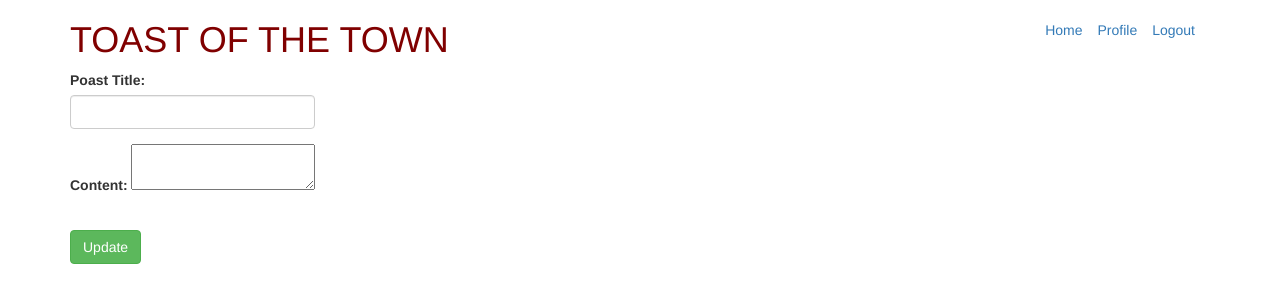
After one commit to brendobrendo/tot-website, a Flask app: template flask_app/templates/show_poast.html in a window 1280 px wide. The commit adds this page. Shown: the top 303 px of the page. Run offline with Flask 2, Linux system fonts and the light colour scheme; the template is opened without the code that fills it, so the values that code supplies are empty; some libraries are stand-ins or nearby versions.

Commit message:
update poast functionality

```diff
--- a/flask_app/models/model_poasts.py
+++ b/flask_app/models/model_poasts.py
@@ -31,9 +31,9 @@ class Poast:
 
     @classmethod
     def get_one(cls, data):
-        query = "SELECT * FROM members WHERE id = %(id)s;"
+        query = "SELECT poasts.id, members.first_name, members.last_name, members.id, poasts.title, poasts.content, poasts.updated_at FROM poasts JOIN members ON poasts.member_id = members.id WHERE poasts.id = %(id)s;"
         result = connectToMySQL(DATABASE).query_db(query, data)
-        return cls(result[0])  # Uses member id to return an instance of the class
+        return cls(result[0])
 
     # U - Update methods / UPDATE existing entries with new values
     @classmethod
--- a/flask_app/templates/home_page.html
+++ b/flask_app/templates/home_page.html
@@ -24,6 +24,9 @@
         <div class="new-poast">
             <p><em>{{ poast.poast_date }} - <a href="/show_profile/{{ poast.member_id }}">{{ poast.member_first_name }} {{ poast.member_last_name }}</em></a></p>
             <p>{{ poast.content }}</p>
+            {% if user.id == poast.member_id %}
+            <a href="/show_poast/{{ poast.id }}">Update Poast</a>
+            {% endif %}
         </div>
     </div>
     {% endfor %}
--- /dev/null
+++ b/flask_app/templates/show_poast.html
@@ -0,0 +1,17 @@
+{% extends "layout.html" %}
+
+{% block content %}
+<form action="/update_poast" method="POST" class="form border bg-light">
+    <input type="hidden" name="id" value="{{ poast.id }}">
+    <input type="hidden" name="member_id" value="{{ user.id }}">
+    <div class="mb-3 fields">
+        <label class="form-label">Poast Title:</label>
+        <input type="text" class="form-control input-field" name="title" value="{{ poast.title }}">
+      </div>
+    <div class="mb-3 block">
+        <label class="form-label">Content:</label>
+        <textarea name="content" value="{{ poast.content }}">{{ poast.content }}</textarea>
+      </div>
+      <button type="button submit" class="btn btn-success">Update</button>
+</form>
+{% endblock %}
```
Also changed, not shown: flask_app/controllers/routes_poasts.py (+8 -8 lines).
